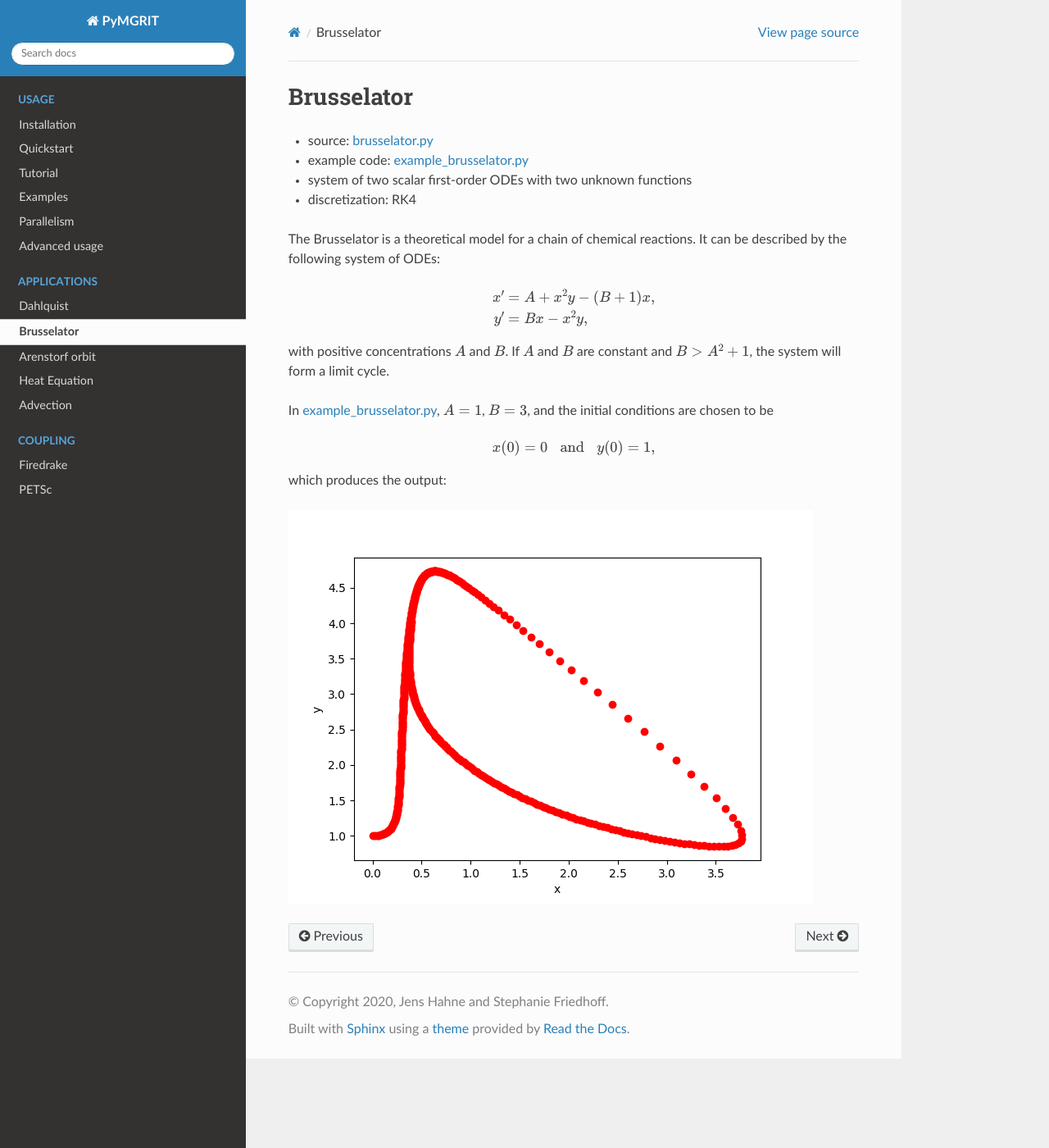
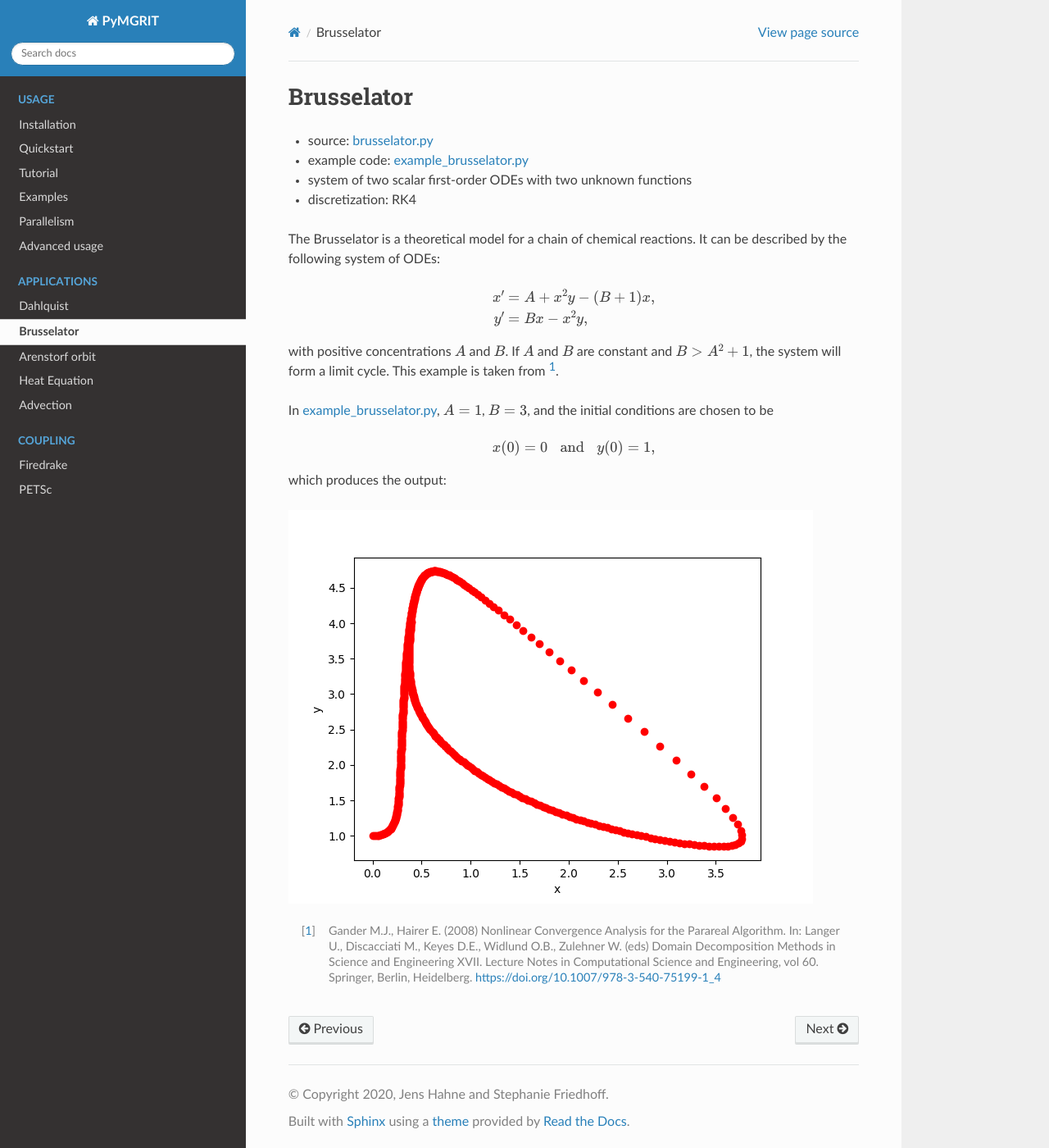
Before and after one commit to pymgrit/pymgrit, a Sphinx documentation site: the page built from docs/source/applications/brusselator.rst, in a window 1280 px wide and 1400 px high. Shown: the whole window at 82% size. Built offline with Sphinx 7.4.7 and the Read the Docs theme 2.0.0, drawn with Linux system fonts in a browser that asks for light colours.

Commit message:
added refs for arenstorf/brusselator

```diff
--- a/docs/source/applications/arenstorf_orbit.rst
+++ b/docs/source/applications/arenstorf_orbit.rst
@@ -37,9 +37,11 @@ If the initial conditions are chosen to be
 
     x(0) = 0.994, \;\;\; x'(0) = 0, \;\;\; y(0) = 0, \;\;\; y'(0) = -2.00158510637908252240537862224,
 
-then the solution is periodic with period :math:`T = 17.0652165601579625588917206249`.
+then the solution is periodic with period :math:`T = 17.0652165601579625588917206249`. This example is taken from [#]_.
 
 The Arenstorf orbit computed by example_arenstorf.py_ :
 
 .. figure:: ../figures/arenstorf_orbit.png
     :alt: arenstorf orbit
+
+.. [#] Gander M.J., Hairer E. (2008) Nonlinear Convergence Analysis for the Parareal Algorithm. In: Langer U., Discacciati M., Keyes D.E., Widlund O.B., Zulehner W. (eds) Domain Decomposition Methods in Science and Engineering XVII. Lecture Notes in Computational Science and Engineering, vol 60. Springer, Berlin, Heidelberg. https://doi.org/10.1007/978-3-540-75199-1_4
--- a/docs/source/applications/brusselator.rst
+++ b/docs/source/applications/brusselator.rst
@@ -22,7 +22,7 @@ It can be described by the following system of ODEs:
     y' &= Bx - x^2y,
 
 with positive concentrations :math:`A` and :math:`B`. If :math:`A` and :math:`B` are constant and :math:`B > A^2 + 1`,
-the system will form a limit cycle.
+the system will form a limit cycle. This example is taken from [#]_.
 
 In example_brusselator.py_, :math:`A = 1`, :math:`B = 3`, and the initial conditions are chosen to be
 
@@ -33,3 +33,5 @@ which produces the output:
 
 .. figure:: ../figures/brusselator.png
     :alt: solution of brusselator problem
+
+.. [#] Gander M.J., Hairer E. (2008) Nonlinear Convergence Analysis for the Parareal Algorithm. In: Langer U., Discacciati M., Keyes D.E., Widlund O.B., Zulehner W. (eds) Domain Decomposition Methods in Science and Engineering XVII. Lecture Notes in Computational Science and Engineering, vol 60. Springer, Berlin, Heidelberg. https://doi.org/10.1007/978-3-540-75199-1_4
```
